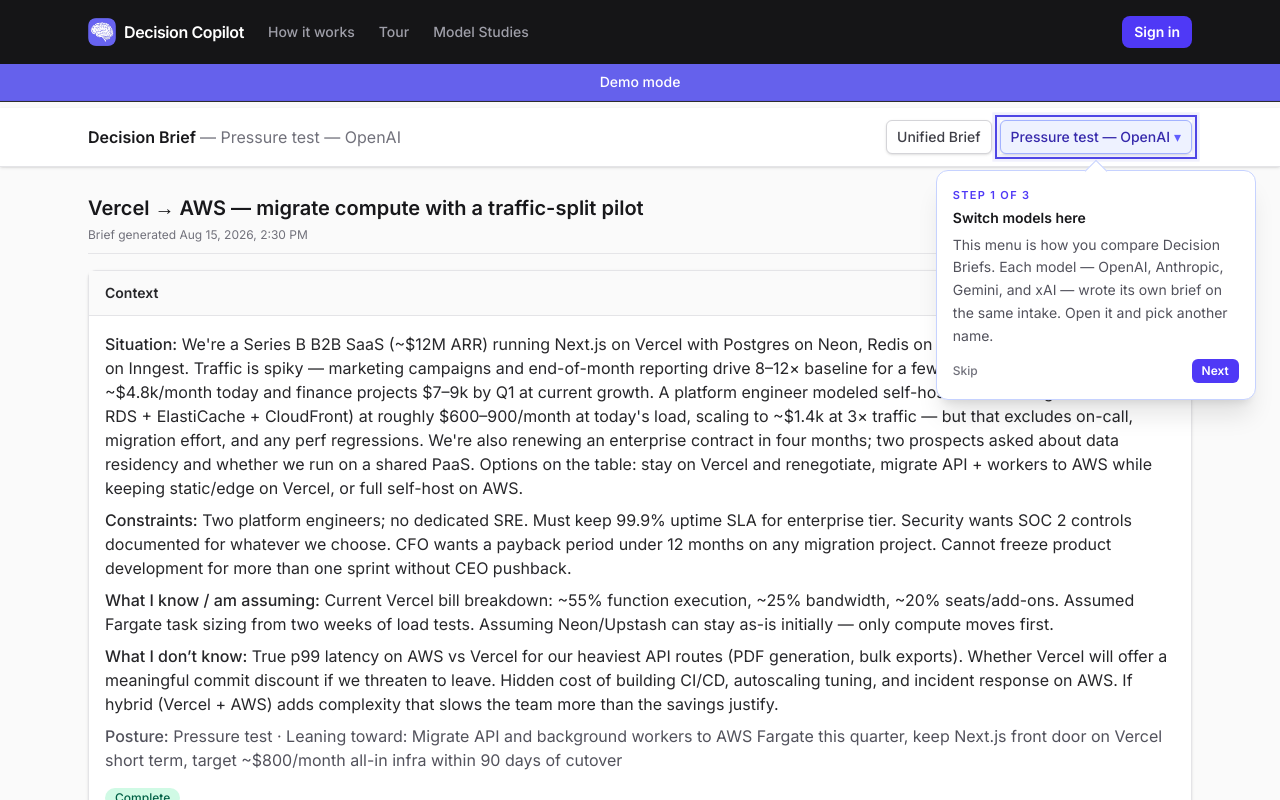
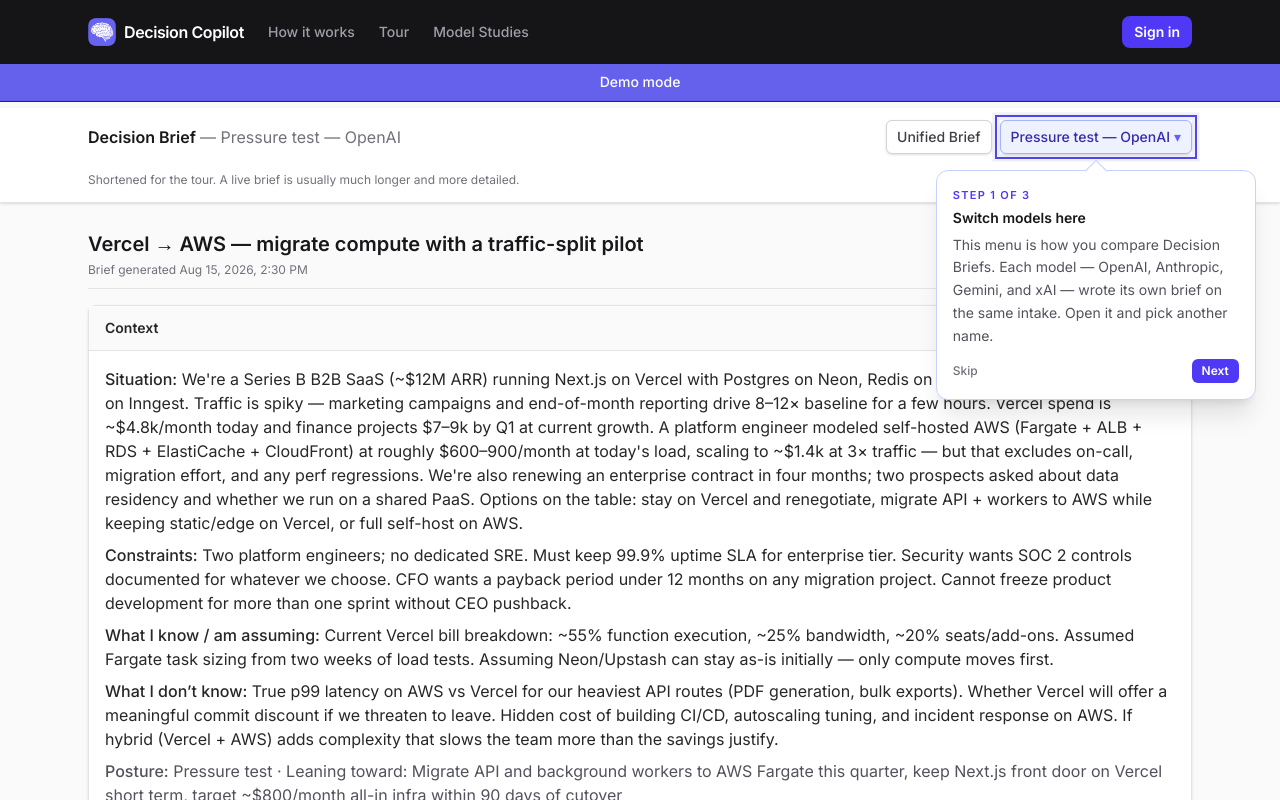
Before and after one commit to Caryndcarter/decision-copilot-evals, a Next.js app in the folder packages/nextjs/: page /demo/result in a window 1280 px wide. Shown: the top 800 px of the page. Built offline with nearby package versions, Linux system fonts and the light colour scheme.

Commit message:
Label demo Decision and Unified Briefs as shortened excerpts
Keep the tour sample short. Say on both brief toolbars that a live brief is usually much longer — no fake fade-out.

Co-authored-by: Caryn Carter <Caryndcarter@users.noreply.github.com>

```diff
--- a/packages/nextjs/app/demo/_components/demo-brief-toolbar.tsx
+++ b/packages/nextjs/app/demo/_components/demo-brief-toolbar.tsx
@@ -19,6 +19,10 @@ const viewToggleClass = {
 /** Sticky below demo shell nav + “Demo mode” strip (~6.75rem). */
 const STICKY_TOOLBAR_CLASS =
   "sticky top-[6.75rem] z-40 border-b border-zinc-200 bg-white shadow-sm";
+
+/** Shared on Decision Brief and Unified Brief so the short sample is labeled. */
+export const DEMO_BRIEF_EXCERPT_NOTE =
+  "Shortened for the tour. A live brief is usually much longer and more detailed.";
 
 export function DemoBriefToolbar(props: DemoBriefToolbarProps) {
   const view = props.view;
@@ -57,6 +61,7 @@ export function DemoBriefToolbar(props: DemoBriefToolbarProps) {
             </>
           )}
         </div>
+        <p className="w-full text-xs leading-relaxed text-zinc-500">{DEMO_BRIEF_EXCERPT_NOTE}</p>
       </div>
     </header>
   );
```
Also changed, not shown: 2 other files (tests, documents, lock files or other folders).
